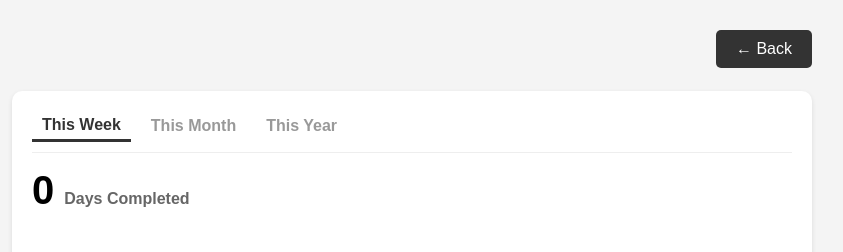
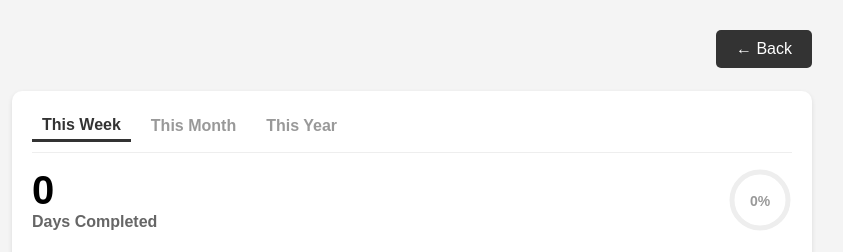
Before and after one commit to kuoppa55/habit-tracker-9000, a Flask app: template templates/habit_details.html in a window 1280 px wide. Shown: the top 252 px of the page, without its empty margins (228-1071 px from the left). Run offline with Flask 3, Linux system fonts and the light colour scheme; the template is opened without the code that fills it, so the values that code supplies are empty; a map, chart or similar area stays blank.

Commit message:
Add medals/perfection stats to details pages

```diff
--- a/app.py
+++ b/app.py
@@ -267,6 +267,7 @@
     week_labels = ['Mon', 'Tue', 'Wed', 'Thu', 'Fri', 'Sat', 'Sun']
     week_values = []
     week_total = 0
+    week_completed = 0
 
     for i in range(7):
         day = start_week + timedelta(days=i)
@@ -280,6 +281,9 @@
         else:
             week_total += val
 
+        if val >= target:
+            week_completed += 1
+
     # MONTH VIEW
 
     start_month = today.replace(day=1)
@@ -289,6 +293,7 @@
     month_labels = [str(i) for i in range(1, days_in_month + 1)]
     month_values = []
     month_total = 0
+    month_completed = 0
 
     for i in range(1, days_in_month + 1):
         day = today.replace(day=i)
@@ -302,11 +307,15 @@
         else:
             month_total += val
 
+        if val >= target:
+            month_completed += 1
+
     # YEAR VIEW
 
     year_labels = ['Jan', 'Feb', 'Mar', 'Apr', 'May', 'Jun', 'Jul', 'Aug', 'Sep', 'Oct', 'Nov', 'Dec']
     year_values = []
     year_total = 0
+    year_completed = 0
 
     current_year = today.year
 
@@ -324,24 +333,35 @@
             else:
                 monthly_sum += val
 
+            if val >= target:
+                year_completed += 1
+
         year_values.append(monthly_sum)
         year_total += monthly_sum
+
+    total_days_year = 366 if calendar.isleap(current_year) else 365
 
     chart_data = {
         'week': {
             'labels': week_labels,
             'values': week_values,
-            'total': week_total
+            'total': week_total,
+            'completed': week_completed,
+            'possible': 7,
         },
         'month': {
             'labels': month_labels,
             'values': month_values,
-            'total': month_total
+            'total': month_total,
+            'completed': month_completed,
+            'possible': days_in_month,
         },
         'year': {
             'labels': year_labels,
             'values': year_values,
-            'total': year_total
+            'total': year_total,
+            'completed': year_completed,
+            'possible': total_days_year,
         }
     }
 
--- a/static/js/habit_details.js
+++ b/static/js/habit_details.js
@@ -22,6 +22,44 @@
     let total = viewData.total;
     if (total % 1 !== 0) total = total.toFixed(1); // Decimals for progressive
     document.getElementById('total-display').innerText = total;
+
+    const ring = document.getElementById('medal-ring');
+    const star = document.getElementById('medal-star');
+    const text = document.getElementById('medal-text');
+    const container = document.getElementById('medal-container');
+
+    const completed = viewData.completed;
+    const possible = viewData.possible;
+
+    let percent = (possible > 0) ? (completed / possible) : 0;
+    if (percent > 1) percent = 1;
+
+    const circumference = 176;
+    const offset = circumference - (circumference * percent);
+    ring.style.strokeDashoffset = offset;
+
+    if (percent === 1 && possible > 0) {
+        // Unlock the Star
+        star.style.opacity = '1';
+        star.style.filter = 'drop-shadow(0 0 2px ' + color + ')';
+
+        text.style.opacity = '0'; // Hide percentage
+
+        // Glow the Container
+        container.style.transform = 'scale(1.1)';
+        container.style.filter = 'drop-shadow(0 0 5px rgba(255, 215, 0, 0.4))';
+
+    } else {
+        // Locked State (Show progress only)
+        star.style.opacity = '0'; // Dim the star
+        star.style.filter = 'none';
+
+        text.style.opacity = '1'; // Show percentage
+        text.textContent = Math.round(percent * 100) + "%";
+
+        container.style.transform = 'scale(1)';
+        container.style.filter = 'none';
+    }
 
     let chartType = 'bar';
     let fillSetting = false;
--- a/templates/habit_details.html
+++ b/templates/habit_details.html
@@ -20,15 +20,41 @@
                 <button class="tab-btn" onclick="switchView('year')">This Year</button>
             </div>
 
-            <div class="scoreboard" style="display: flex; align-items: baseline; gap: 10px; margin-bottom: 15px;">
+            <div class="stats-header" style="display: flex; justify-content: space-between; align-items: center; margin-bottom: 20px;">
+
+                <div class="scoreboard">
                     <h2 id="total-display" style="margin: 0; font-size: 2.5rem; color: {{ habit.color }}">0</h2>
-                <span style="color: #666; font-weight: bold;">
+                    <span id="unit-display" style="color: #666; font-weight: bold;">
                         {% if habit.type == 'progressive' %}
                             {{ habit.unit }}
                         {% else %}
                             Days Completed
                         {% endif %}
                     </span>
+                </div>
+
+                <div id="medal-container" class="medal-wrapper" style="position: relative; width: 64px; height: 64px; transition: all 0.5s ease;">
+                    <svg width="64" height="64" viewBox="0 0 64 64" fill="none" xmlns="http://www.w3.org/2000/svg">
+                        <circle cx="32" cy="32" r="28" stroke="#eee" stroke-width="5" fill="none" />
+
+                        <circle id="medal-ring" cx="32" cy="32" r="28" stroke="{{ habit.color }}" stroke-width="5" fill="none"
+                                stroke-dasharray="176"
+                                stroke-dashoffset="176"
+                                stroke-linecap="round"
+                                transform="rotate(-90 32 32)"
+                                style="transition: stroke-dashoffset 0.6s ease-out;" />
+
+                        <path id="medal-star" d="M32 10 L38 28 H58 L42 40 L48 58 L32 48 L16 58 L22 40 L6 28 H26 Z"
+                              fill="{{ habit.color }}"
+                              transform="translate(0, -2)"
+                              style="transition: opacity 0.3s; opacity: 0;" />
+
+                        <text id="medal-text" x="32" y="38" text-anchor="middle"
+                              style="font-family: sans-serif; font-weight: bold; font-size: 14px; fill: #999; transition: opacity 0.3s;">
+                            0%
+                        </text>
+                    </svg>
+                </div>
             </div>
 
             <div style="height: 300px; position: relative;">
```
Lines whose indentation alone changed are shown as unchanged.
